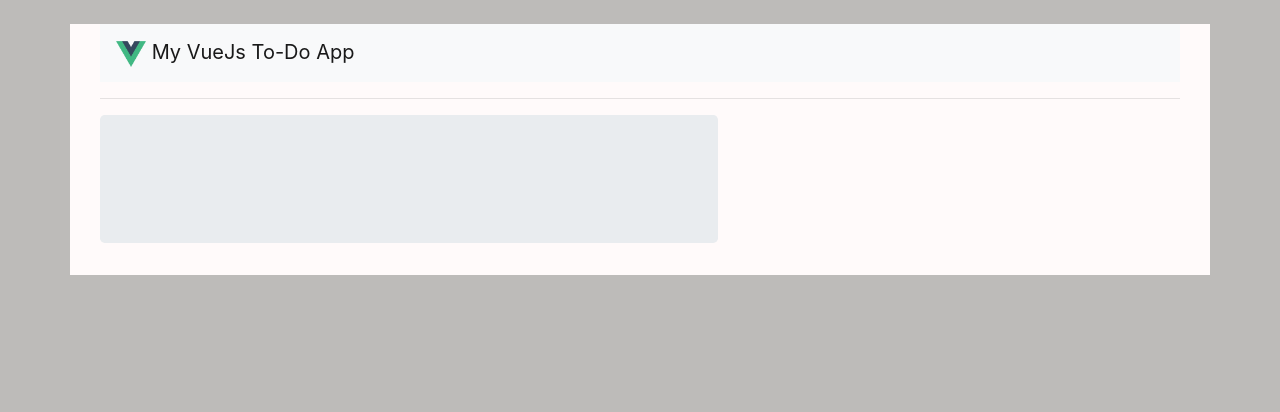
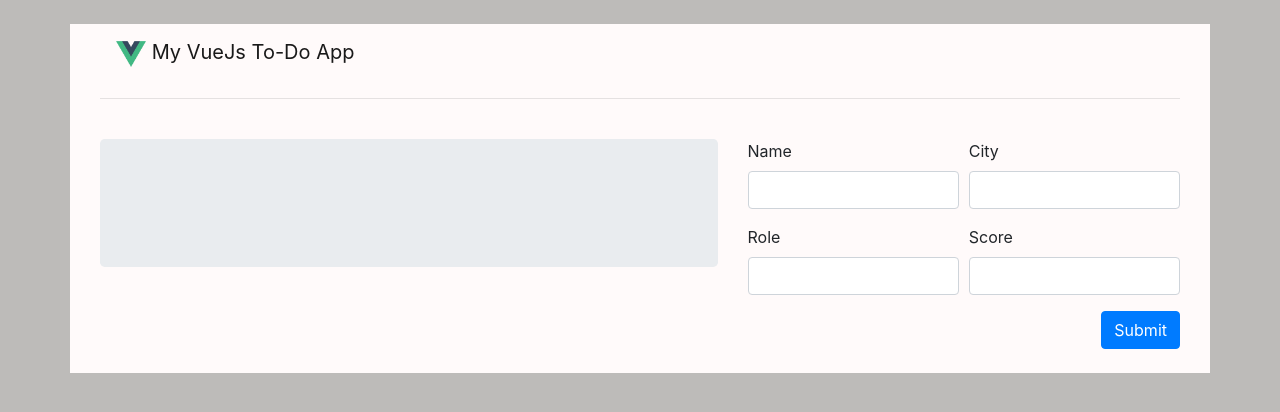
Before and after one commit to mubarak-bunza/VueJs-CRUID-App, a Vue app: page / in a window 1280 px wide. Shown: the top 412 px of the page. Built offline with nearby package versions, Linux system fonts and the light colour scheme.

Commit message:
added form

```diff
--- a/src/components/Contents.vue
+++ b/src/components/Contents.vue
@@ -1,11 +1,24 @@
 <template>
-    <div class="container-fluid">
+    <div class="container-fluid py-4">
         <div class="row">
             <div class="col-md-7">
                 <div class="jumbotron">
 
                 </div>
             </div>
+            <div class="col-md-5">
+                <app-form />
+            </div>
         </div>
     </div>
 </template>
+
+<script>
+    import Form from '@/components/Form.vue'
+
+    export default {
+        components: {
+            'app-form': Form
+        }
+    }
+</script>
--- /dev/null
+++ b/src/components/Form.vue
@@ -0,0 +1,25 @@
+<template>
+    <form>
+        <div class="form-row">
+            <div class="form-group col-md-6">
+                <label for="name">Name</label>
+                <input type="text" class="form-control" id="name">
+            </div>
+            <div class="form-group col-md-6">
+                <label for="city">City</label>
+                <input type="text" class="form-control" id="city">
+            </div>
+        </div>
+        <div class="form-row">
+            <div class="form-group col-md-6">
+                <label for="role">Role</label>
+                <input type="text" class="form-control" id="role">
+            </div>
+            <div class="form-group col-md-6">
+                <label for="score">Score</label>
+                <input type="number" class="form-control" id="score">
+            </div>
+        </div>
+        <button type="submit" class="btn btn-primary float-right">Submit</button>
+    </form>
+</template>
--- a/src/components/NavBar.vue
+++ b/src/components/NavBar.vue
@@ -1,12 +1,12 @@
 <template>
-    <div class="container ">
-        <nav class="navbar navbar-expand-lg navbar-light bg-light">
+    <div class="container">
+        <nav class="navbar navbar-expand-lg navbar-light">
             <a class="navbar-brand" href="#">
                 <img src="../assets/logo.png" width="30" height="30" alt="vue-js">
                 My VueJs To-Do App
             </a>
         </nav>
-        <hr>
+        <hr class="">
     </div>
 </template>
 
```
